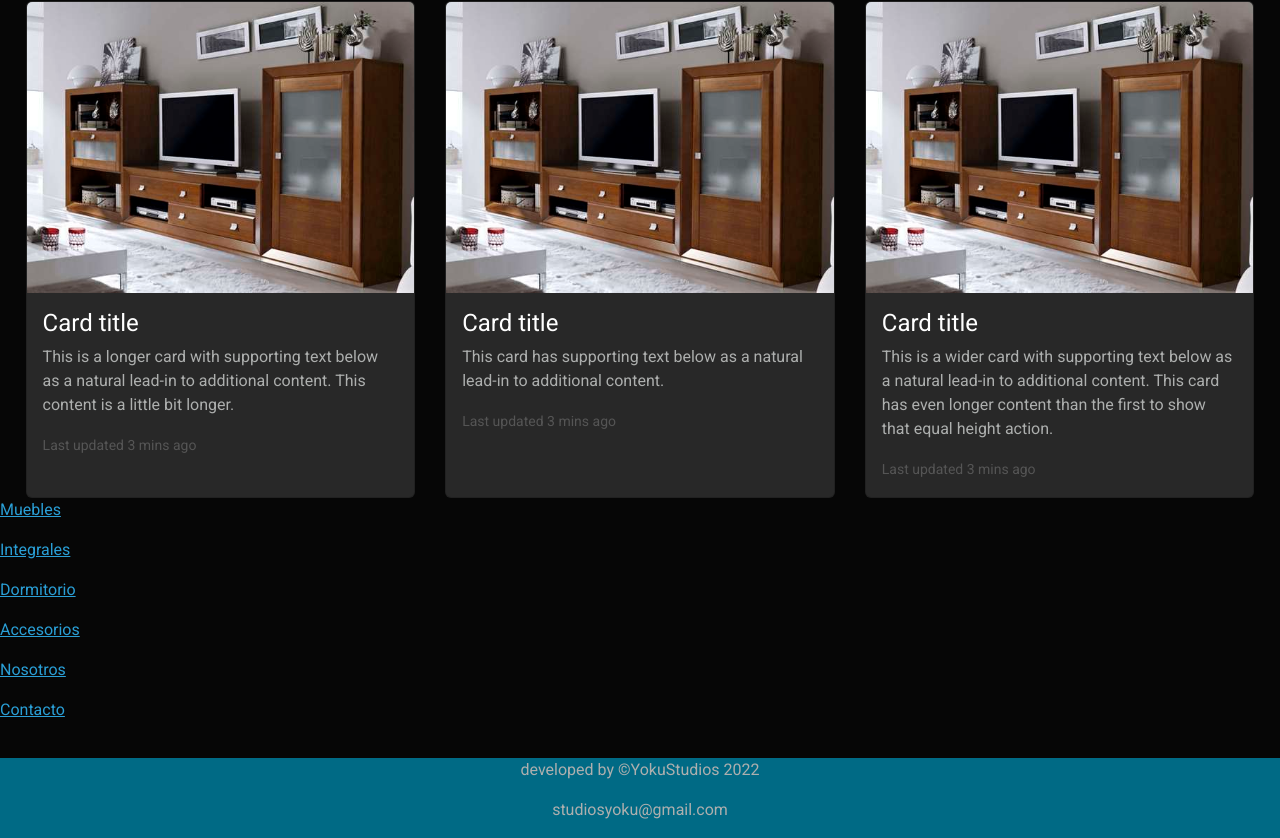
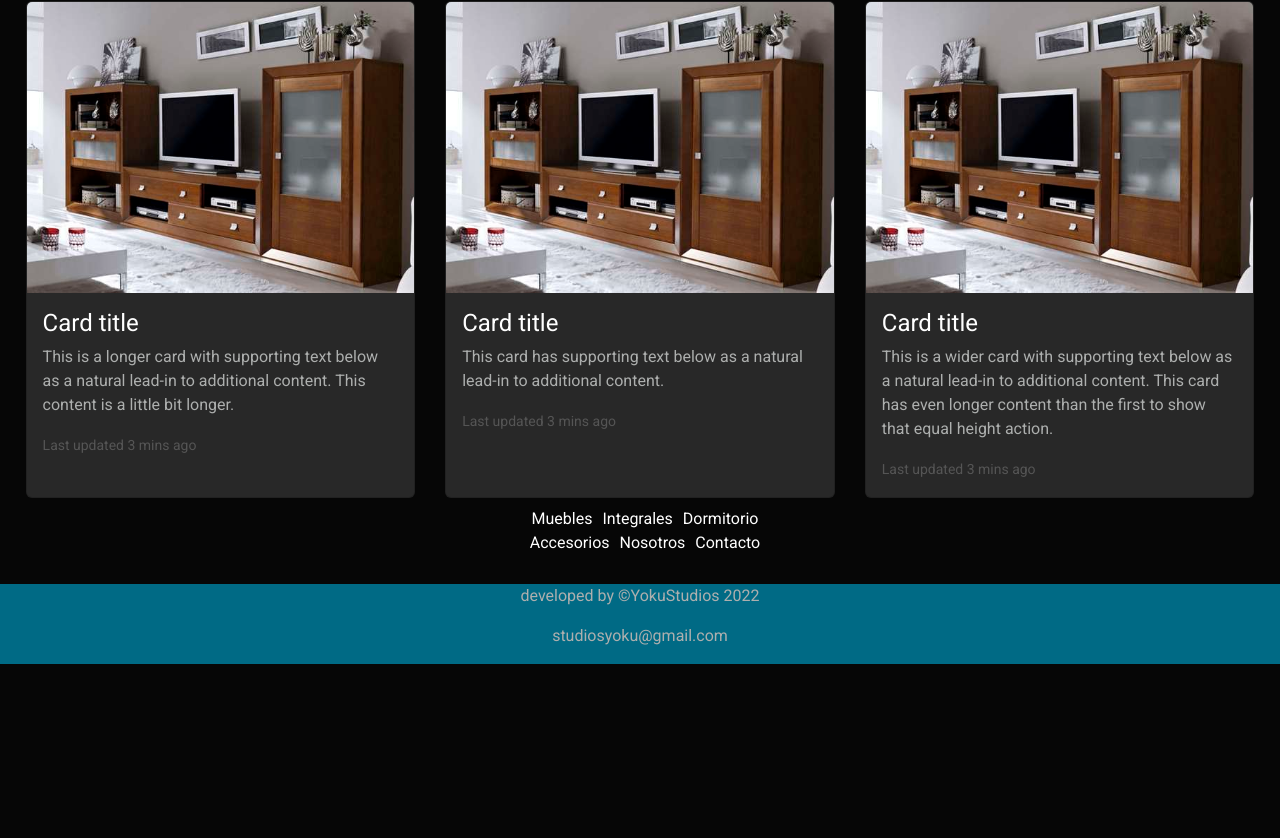
Before and after one commit to Yeraf/MPorras, a React (Create React App) app: page / in a window 1280 px wide. Shown: the part 1580-2418 px from the top of the page. After the commit the page ends 2244 px from the top, so only its background shows below. Built offline with nearby package versions, Linux system fonts and the light colour scheme.

Commit message:
icono commit

```diff
--- a/src/Components/LinksStatics.jsx
+++ b/src/Components/LinksStatics.jsx
@@ -1,29 +1,34 @@
-import React from 'react';
-import { Link } from 'react-router-dom';
+import React from "react";
+import { Link } from "react-router-dom";
+import "../Css/CssApp/LinksStatics.css";
 
 function LinksStatics() {
   return (
-    <div>
-        <Link to="/">
-        <p>Muebles</p>
+    <div className="div-links">
+      <div className="container">
+        <Link to="/" className="text-decoretion-link">
+          <p className="div-links-complete">Muebles</p>
         </Link>
-        <Link to="/cocinasintegradas">
-        <p>Integrales</p>
+        <Link to="/cocinasintegradas" className="text-decoretion-link">
+          <p className="div-links-complete">Integrales</p>
         </Link>
-        <Link to="/dormitorios">
-        <p>Dormitorio</p>
+        <Link to="/dormitorios" className="text-decoretion-link">
+          <p className="div-links-complete">Dormitorio</p>
         </Link>
-        <Link to="/accesorios">
-        <p>Accesorios</p>
+      </div>
+      <div className="container">
+        <Link to="/accesorios" className="text-decoretion-link">
+          <p className="div-links-complete">Accesorios</p>
         </Link>
-        <Link to="/nosotros">
-        <p>Nosotros</p>
+        <Link to="/nosotros" className="text-decoretion-link">
+          <p className="div-links-complete">Nosotros</p>
         </Link>
-        <Link to="/contacto">
-        <p>Contacto</p>
+        <Link to="/contacto" className="text-decoretion-link">
+          <p className="div-links-complete">Contacto</p>
         </Link>
+      </div>
     </div>
-  )
+  );
 }
 
-export default LinksStatics
+export default LinksStatics;
--- /dev/null
+++ b/src/Css/CssApp/LinksStatics.css
@@ -0,0 +1,17 @@
+.div-links {
+    margin: 9px 0px 9px 0px;
+    text-align: center;
+}
+
+.div-links-complete {
+    display: inline;
+    margin-left: 10px;
+    align-items: center;
+    text-align: center;
+    justify-content: center;
+    color: #fff;
+}
+
+.text-decoretion-link {
+    text-decoration: none;
+}
--- a/src/Paginas/About.jsx
+++ b/src/Paginas/About.jsx
@@ -1,10 +1,12 @@
 import "../Css/CssApp/About.css";
 import React from "react";
 import image from "../Img/Muebles/MHome/Muebles4.jpg";
+import IconoWhatsapp from "../Components/IconoWhatsapp";
 
 function About() {
   return (
     <div className="container about-complete">
+      <IconoWhatsapp/>
       <h3 className="about-h3-title">Quiénes somos?</h3>
       <div className="about-div-all">
         <article className="container article-about">
--- a/src/Paginas/Accesorios.jsx
+++ b/src/Paginas/Accesorios.jsx
@@ -4,10 +4,12 @@ import Mueble1 from "../Img/Muebles/MHome/muebles1.jpg";
 import Mueble2 from "../Img/Muebles/MHome/muebles2.jpg";
 import Mueble3 from "../Img/Muebles/MHome/Muebles4.jpg";
 import Mueble4 from "../Img/Muebles/MHome/Muebles.jpg";
+import IconoWhatsapp from "../Components/IconoWhatsapp";
 
 function Accesorios() {
   return (
     <div className="home-container-principal">
+      <IconoWhatsapp/>
       <h3 className="home-h3">Todo en Accesorios para tu hogar</h3>
       <div className="card-deck">
         <div class="card">
--- a/src/Paginas/Comedor.jsx
+++ b/src/Paginas/Comedor.jsx
@@ -4,10 +4,12 @@ import Mueble1 from "../Img/Muebles/MHome/muebles1.jpg";
 import Mueble2 from "../Img/Muebles/MHome/muebles2.jpg";
 import Mueble3 from "../Img/Muebles/MHome/Muebles4.jpg";
 import Mueble4 from "../Img/Muebles/MHome/Muebles.jpg";
+import IconoWhatsapp from "../Components/IconoWhatsapp";
 
 function Comedor() {
   return (
     <div className="home-container-principal">
+      <IconoWhatsapp/>
       <h3 className="home-h3">Todo en cocinas integradas</h3>
       <div className="card-deck">
         <div class="card">
--- a/src/Paginas/Contact.jsx
+++ b/src/Paginas/Contact.jsx
@@ -4,10 +4,12 @@ import '../Css/CssApp/Contact.css';
 import Face from '../Img/Logos/facebook.png';
 import Whatsapp from '../Img/Logos/whatsapp.png';
 import Email from '../Img/Logos/envelope.png';
+import IconoWhatsapp from "../Components/IconoWhatsapp";
 
 function Contact() {
   return (
     <article className='article-img'>
+      <IconoWhatsapp/>
         <img className='about-img' src={Madera1}></img>
         <div className="home-text-portada">
             <h3><b>Mueblería Porras</b></h3>
--- a/src/Paginas/Dormitorio.jsx
+++ b/src/Paginas/Dormitorio.jsx
@@ -4,10 +4,12 @@ import Mueble1 from "../Img/Muebles/MHome/muebles1.jpg";
 import Mueble2 from "../Img/Muebles/MHome/muebles2.jpg";
 import Mueble3 from "../Img/Muebles/MHome/Muebles4.jpg";
 import Mueble4 from "../Img/Muebles/MHome/Muebles.jpg";
+import IconoWhatsapp from "../Components/IconoWhatsapp";
 
 function Dormitorio() {
   return (
     <div className="home-container-principal">
+      <IconoWhatsapp/>
       <h3 className="home-h3">Todo en muebles para dormitorios</h3>
       <div className="card-deck">
         <div class="card">
--- a/src/Paginas/Home.jsx
+++ b/src/Paginas/Home.jsx
@@ -8,7 +8,7 @@ import IconoWhatsapp from "../Components/IconoWhatsapp";
 function Home() {
   return (
     <div className="home-container-principal">
-      <IconoWhatsapp></IconoWhatsapp>
+      <IconoWhatsapp/>
       <div className="home-portada">
         <img className="home-img-portada" src={Portada}></img>
           <div className="home-text-portada">
```
